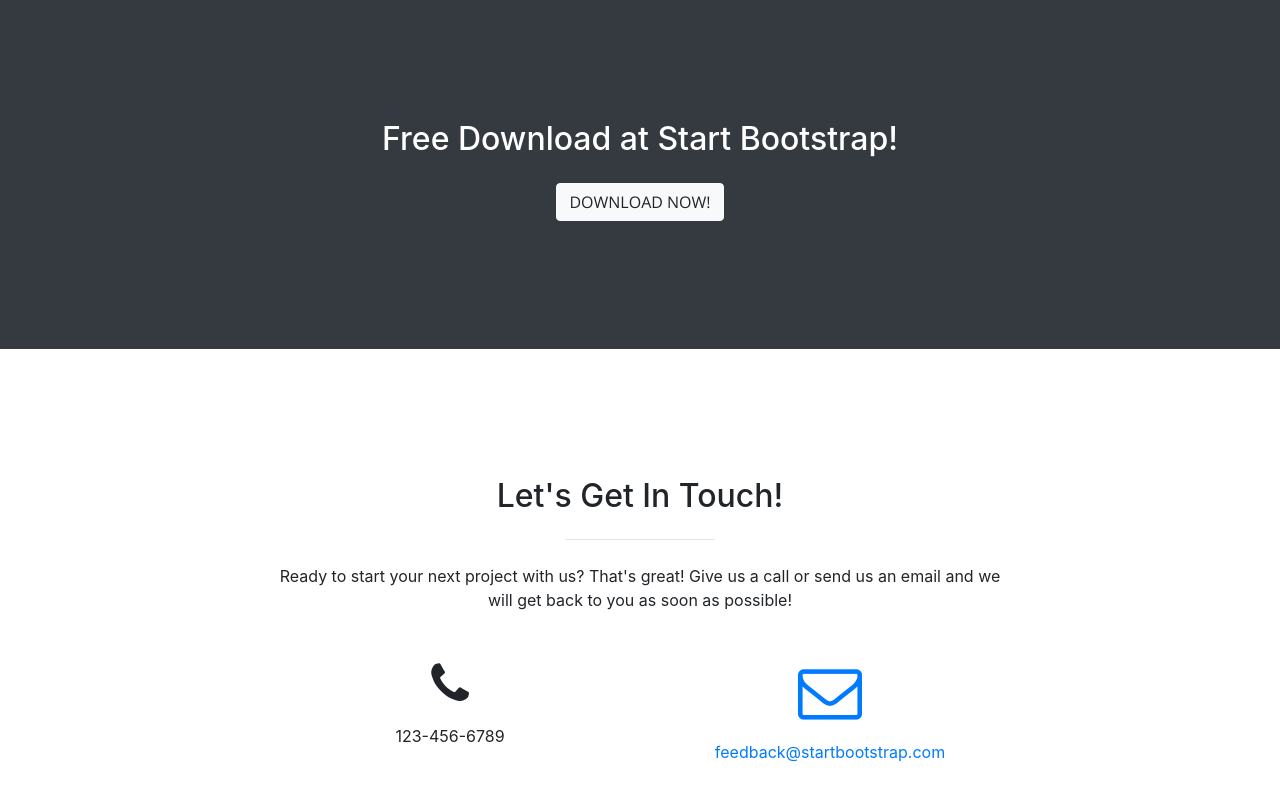
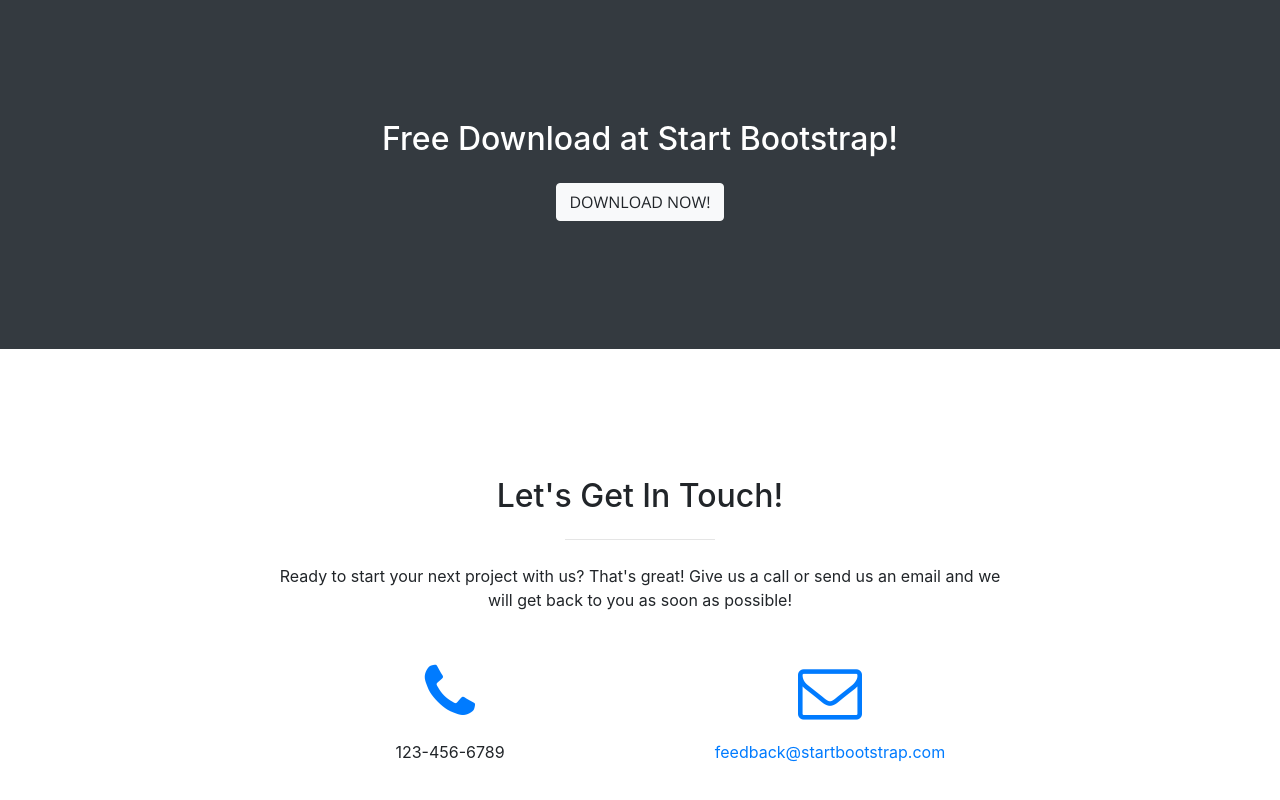
Before and after one commit to Nitre19/vac, a website with bundled scripts: page index.html in a window 1280 px wide. Shown: the part 3040-3840 px from the top of the page. Built offline with nearby package versions, Linux system fonts and the light colour scheme.

Commit message:
Update index.html

```diff
--- a/index.html
+++ b/index.html
@@ -284,7 +284,7 @@
         </div>
         <div class="row">
           <div class="col-lg-4 ml-auto text-center">
-            <i class="fa fa-phone fa-3x mb-3 sr-contact"></i>
+            <i class="fa fa-4x fa-phone text-primary mb-3 sr-icons"></i>
             <p>123-456-6789</p>
           </div>
           <div class="col-lg-4 mr-auto text-center">
```
